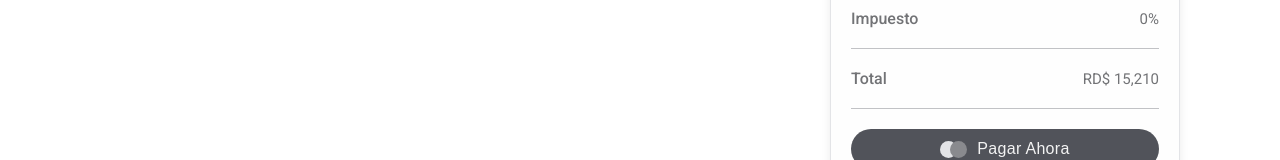
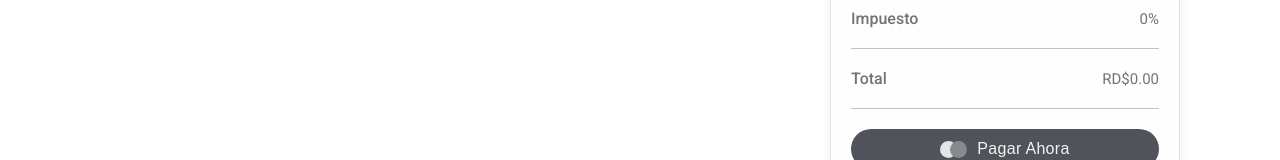
Before and after one commit to josiaspeguero/nexashop, a React (Create React App) app in the folder NexashopApp/: page /cart in a window 1280 px wide. Shown: the part 329-489 px from the top of the page. Built offline with nearby package versions, Linux system fonts and the light colour scheme.

Commit message:
feat: suma total de precio carrito

```diff
--- a/NexashopApp/src/components/Productos.jsx
+++ b/NexashopApp/src/components/Productos.jsx
@@ -25,7 +25,11 @@ function Productos() {
       />
       <div className="products-section">
         {productos.map((producto) => (
-          <Link className="product-card" key={producto.id}>
+          <Link
+            to={`/detail/${producto.id}`}
+            className="product-card"
+            key={producto.id}
+          >
             <div className="product-advice">
               <p>Nuevo</p>
             </div>
@@ -61,9 +65,6 @@ function Productos() {
               <button className="icon-btn">
                 <FaShoppingCart />
               </button>
-              {/* <button className="add-cart-btn icon">
-                <FaShoppingCart />
-              </button> */}
             </div>
           </Link>
         ))}
--- a/NexashopApp/src/pages/Carrito.jsx
+++ b/NexashopApp/src/pages/Carrito.jsx
@@ -8,9 +8,11 @@ import { getProductsFromCart, listarMisDirecciones } from "../api/axios";
 import { EliminarProductoFunction } from "../components/EliminarProductoFunction";
 import { toast, ToastContainer } from "react-toastify";
 import { Link } from "react-router-dom";
+import { formatMoney } from "../utils/formatMoney";
 
 function Carrito() {
   const [products, setProducts] = useState([]);
+  const [monto, setMonto] = useState(0);
   const [direccion, setDireccion] = useState({
     usuarioId: "",
     direccionTexto: "",
@@ -26,6 +28,8 @@ function Carrito() {
       const usuarioParse = JSON.parse(usuario);
       const myProducts = await getProductsFromCart(usuarioParse.id);
       setProducts(myProducts.data);
+      console.log(myProducts.data);
+
       const carritoID = myProducts.data[0].carritoID;
       localStorage.setItem("carritoID", carritoID);
 
@@ -39,6 +43,13 @@ function Carrito() {
           direccionTexto: "",
           codigoPostal: "",
         });
+      }
+
+      if (myProducts.data.length > 0) {
+        const total = myProducts.data.reduce((acc, item) => {
+          return acc + Number(item.precio || 0);
+        }, 0);
+        setMonto(total);
       }
     }
     loadProductsCart();
@@ -122,7 +133,7 @@ function Carrito() {
             <hr />
             <div className="order-item total">
               <p>Total</p>
-              <span>RD$ 15,210</span>
+              <span>{formatMoney(monto)}</span>
             </div>
             <hr />
           </div>
```
